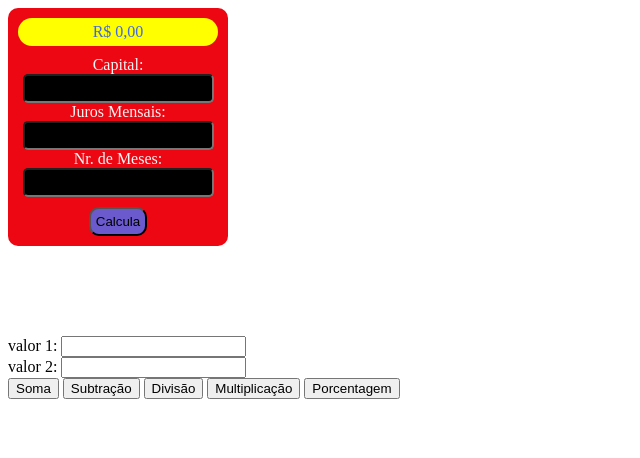
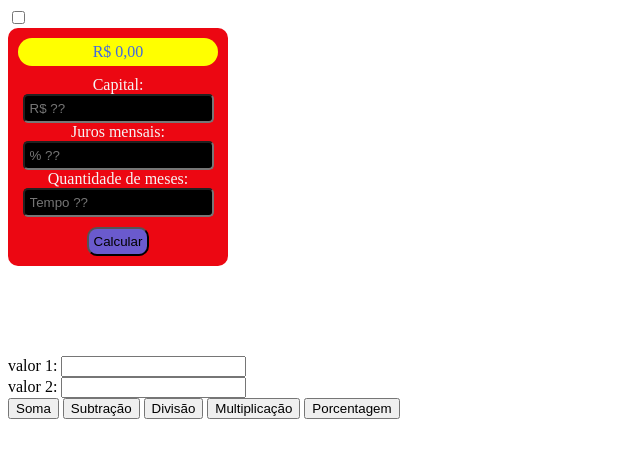
Before and after one commit to N1K0LA22/primeirog_3t, a plain HTML site: page index.html in a window 1280 px wide. Shown: the whole page, without its empty margins (0-640 px from the left). Drawn offline with Linux system fonts and the light colour scheme.

Commit message:
Update index.html

```diff
--- a/index.html
+++ b/index.html
@@ -1,37 +1,42 @@
 <!DOCTYPE html>
 <html lang="pt-br">
+
 <head>
-    <meta charset="UTF-8">
-    <meta http-equiv="X-UA-Compatible" content="IE=edge">
-    <meta name="viewport" content="width=device-width, initial-scale=1.0">
-    <title>Primeiro G</title>
-  <script src="estudo.js"></script>
+  <meta charset=" UTF-8 ">
+  <meta http-equiv=" X-UA-Compatible " content=" IE=edge ">
+  <meta name=" viewport " content=" width=device-width , initial-scale=1.0 ">
+  <title> Primeiro G </title>
+  <script src=" estudo.js "></script>
   <link rel="stylesheet" href="geral.css">
 </head>
+
 <body>
-
+  <input type="checkbox" id="input-calcFin">
   <div class="calc">
     <div id="spTotal">
-      <span id="total">R$ 0,00</span>
+      <span id="total"> R$ 0,00</span>
     </div>
-   Capital:  <input id="valor" type="text">     <br>
-   Juros Mensais:  <input id="juros" type="text">     <br>
-Nr. de Meses:  <input id="meses" type="text">     <br>
-   <button onclick="total()">Calcula</button>
+    Capital: <input id="capital" placeholder= "R$ ??" type=" text "><br>
+    Juros mensais: <input id="juros" placeholder= "% ??" type=" text "><br>
+    Quantidade de meses: <input id="meses" placeholder= "Tempo ??" type=" text "><br>
+    <button onclick=" total ()"> Calcular </button>
     <div id="spLista">
       <span id="listaMes"></span>
     </div>
   </div>
-
   <br><br><br>
   <span id="resultado"></span><br><br>
   valor 1: <input id="v1" type="text"><br>
   valor 2: <input id="v2" type="text"><br>
   <button onclick="adicao()">Soma</button>
+
   <button onclick="subtracao()">Subtração</button>
+
   <button onclick="divisao()">Divisão</button>
+
   <button onclick="multiplicacao()">Multiplicação</button>
+
   <button onclick="porcentagem()">Porcentagem</button>
+
 </body>
-
-</html>
+</ html>
```
Lines whose indentation alone changed are shown as unchanged.
